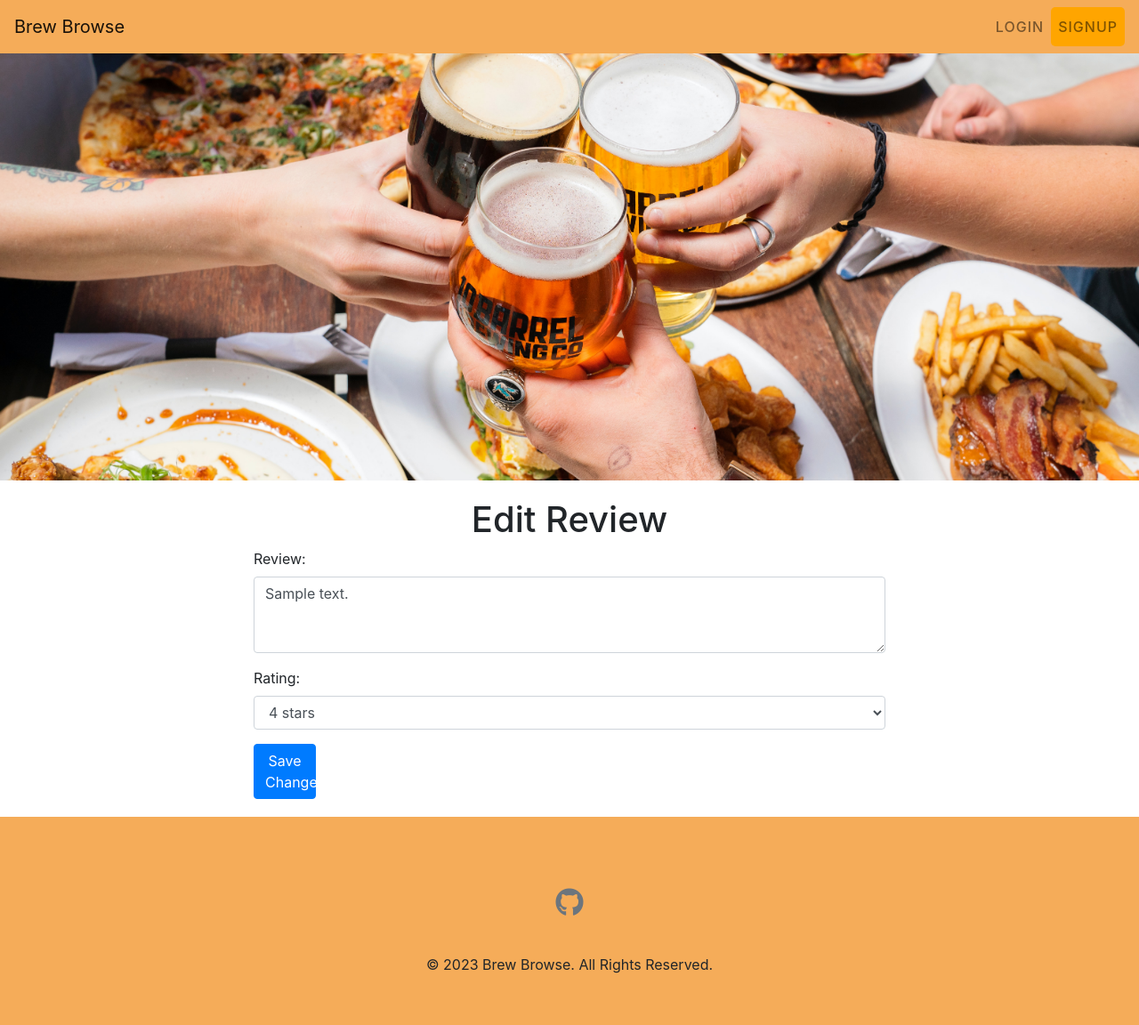
After one commit to Zanuv/brew-browse, a Flask app: page /review/1/edit in a window 1280 px wide. The commit adds this page. Shown: the whole page at 89% size. Run offline with Flask 2, Linux system fonts and the light colour scheme; tables that the repository leaves empty hold one stand-in row (values such as "Sample post"); some libraries are stand-ins or nearby versions.

Commit message:
Finished I hope

```diff
--- a/app.py
+++ b/app.py
@@ -221,6 +221,33 @@ def delete_review(brewery_name, review_id):
     return redirect(url_for('brewery_details', brewery_name=brewery_name))
 
 
+# Handles allowing a user to edit the reviews they have made
+
+@app.route('/review/<int:review_id>/edit', methods=['GET', 'POST'])
+def edit_review(review_id):
+    # Get the review from the database
+    review = Review.query.get(review_id)
+
+    # Make sure the review exists and the user is authorized to edit it
+    if not review or (g.user and review.user_id != g.user.id):
+        return abort(404)
+
+    # Handle the form submission
+    if request.method == 'POST':
+        review_text = request.form['review']
+        star_rating = request.form['star_rating']
+        review.review = review_text
+        review.star_rating = star_rating
+        db.session.commit()
+        flash('Your review has been updated!', 'success')
+
+        # Redirect the user to the brewery detail page
+        return redirect(url_for('brewery_details', brewery_name=review.brewery.name))
+
+    # Render the template with the review form
+    return render_template('edit_review.html', review=review)
+
+
 #############################
 
 # Handles the user viewing their account
--- a/static/style.css
+++ b/static/style.css
@@ -166,6 +166,15 @@ h1 {
 	border-color: #0062cc;
 }
 
+.edit-btn {
+	margin-bottom: 20px;
+}
+
+.edit-btn,
+.delete-btn {
+	width: 70px;
+}
+
 /* Footer Styling */
 
 .footer {
--- /dev/null
+++ b/templates/edit_review.html
@@ -0,0 +1,28 @@
+{% extends "base.html" %}
+
+{% block content %}
+  <div class="container">
+    <div class="row justify-content-center">
+      <div class="col-md-8">
+        <h1>Edit Review</h1>
+        <form method="POST">
+          <div class="form-group">
+            <label for="review">Review:</label>
+            <textarea class="form-control" id="review" name="review" rows="3">{{ review.review }}</textarea>
+          </div>
+          <div class="form-group">
+            <label for="rating">Rating:</label>
+            <select class="form-control" id="rating" name="star_rating">
+              <option value="1" {% if review.star_rating == 1 %}selected{% endif %}>1 star</option>
+              <option value="2" {% if review.star_rating == 2 %}selected{% endif %}>2 stars</option>
+              <option value="3" {% if review.star_rating == 3 %}selected{% endif %}>3 stars</option>
+              <option value="4" {% if review.star_rating == 4 %}selected{% endif %}>4 stars</option>
+              <option value="5" {% if review.star_rating == 5 %}selected{% endif %}>5 stars</option>
+            </select>
+          </div>
+          <button type="submit" class="btn btn-primary edit-btn">Save Changes</button>
+        </form>
+      </div>
+    </div>
+  </div>
+{% endblock %}
```
Also changed, not shown: forms.py (+1 -11 lines), templates/detail.html (+15 -1 lines), templates/users/account.html (+22 -0 lines).
